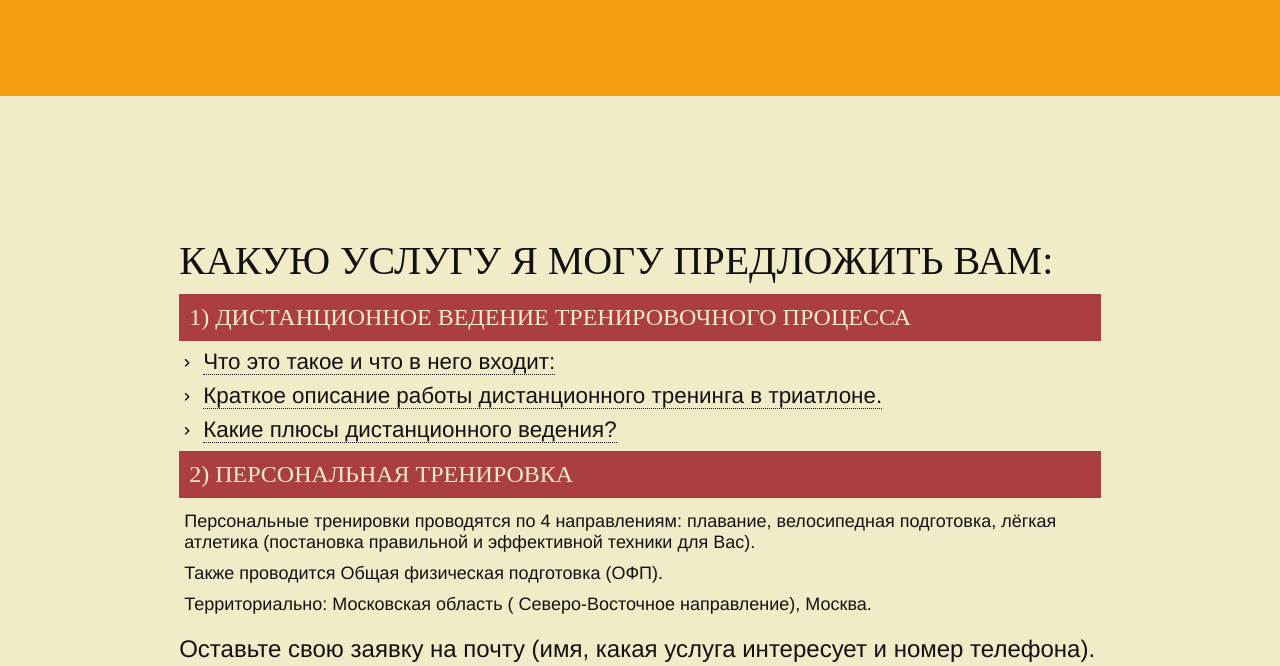
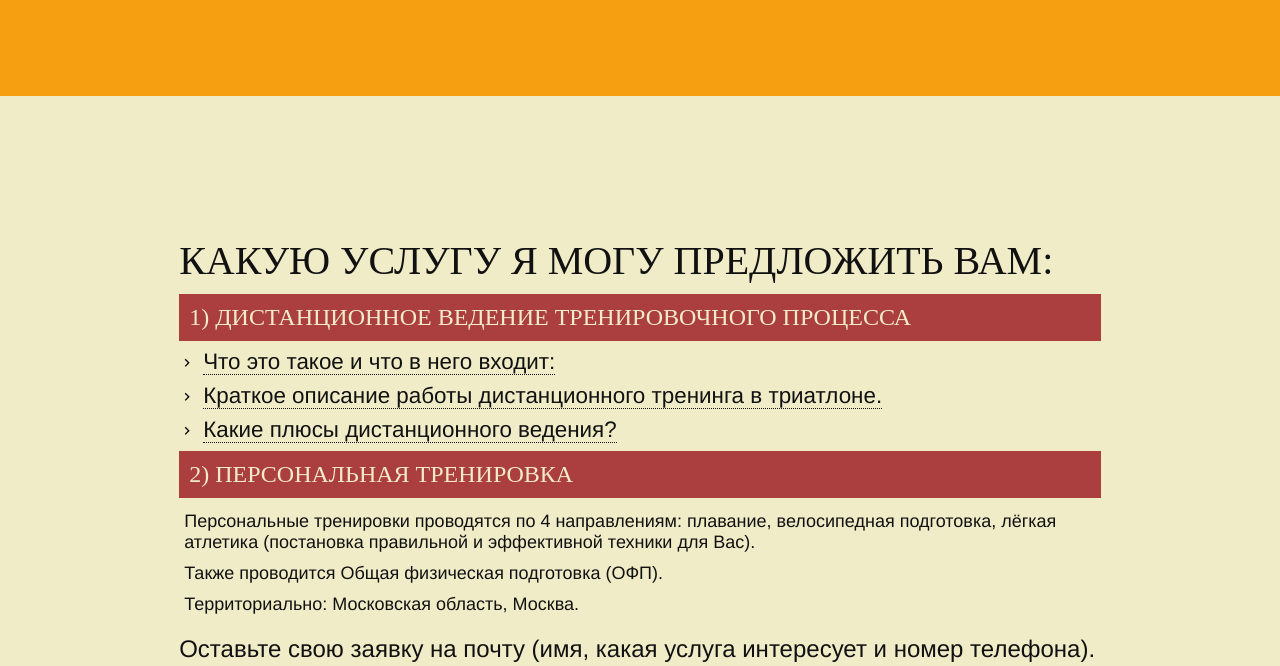
Before and after one commit to YAKOVTRI/yakovtri.github.io, a plain HTML site: page index.html in a window 1280 px wide. Shown: the part 1504-2170 px from the top of the page. Drawn offline with nearby package versions, Linux system fonts and the light colour scheme; a web font is replaced by a local one.

Commit message:
Add files via upload

```diff
--- a/index.html
+++ b/index.html
@@ -240,10 +240,7 @@
           эффективной техники для Вас).
         </p>
         <p>Также проводится Общая физическая подготовка (ОФП).</p>
-        <p>
-          Территориально: Московская область ( Северо-Восточное направление),
-          Москва.
-        </p>
+        <p>Территориально: Московская область, Москва.</p>
         <div>
           <h1>
             Оставьте свою заявку на почту (имя, какая услуга интересует и номер
```
